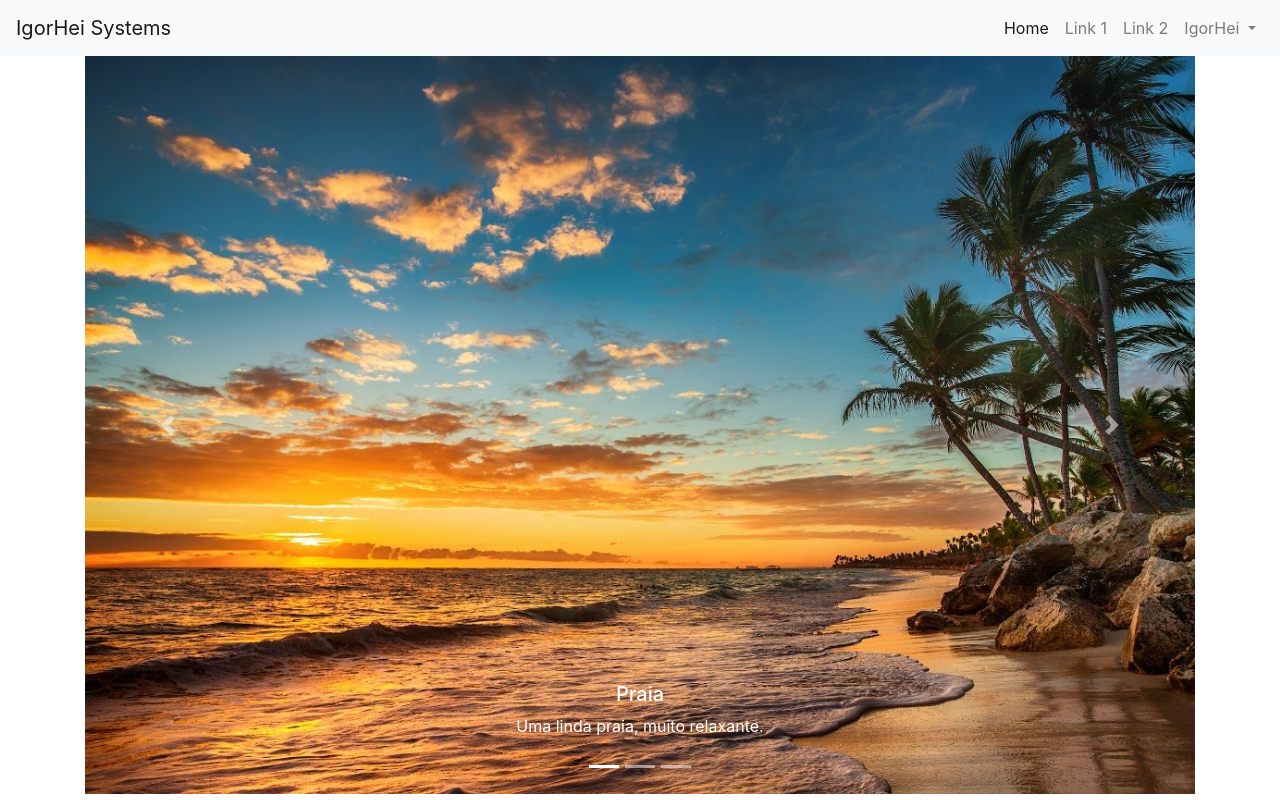
After one commit to IgorHei526/sistema_de_login_AIPR2019v1, a PHP site: page /slider.php in a window 1280 px wide. The commit adds this page. Run offline with PHP 8.4, Linux system fonts and the light colour scheme; a user stored in the database is signed in; data comes from the database, SQL or seed files in the repository.

Commit message:
Criação do slider.php
Carrossel de Imagens

```diff
--- a/profile.php
+++ b/profile.php
@@ -39,9 +39,9 @@ require_once 'session.php';
                         <?= $usuario ?>
                     </a>
                     <div class="dropdown-menu" aria-labelledby="navbarDropdownMenuLink">
-                        <a class="dropdown-item" href="#">Configurações</a>
+                        <a class="dropdown-item" href="slider.php">Fotos</a>
+                        <a class="dropdown-item" href="#">Config</a>
                         <a class="dropdown-item" href="sair.php">Sair</a>
-                        <a class="dropdown-item" href="#">Link 3</a>
                     </div>
                 </li>
             </ul>
--- /dev/null
+++ b/slider.php
@@ -0,0 +1,106 @@
+<?php
+// Protegendo profile.php só para usuários logados
+require_once 'session.php';
+?>
+
+<!doctype html>
+<html lang="pt-br">
+
+<head>
+    <!-- Required meta tags -->
+    <meta charset="utf-8">
+    <meta name="viewport" content="width=device-width, initial-scale=1, shrink-to-fit=no">
+
+    <!-- Bootstrap CSS -->
+    <link rel="stylesheet" href="https://stackpath.bootstrapcdn.com/bootstrap/4.3.1/css/bootstrap.min.css" integrity="sha384-ggOyR0iXCbMQv3Xipma34MD+dH/1fQ784/j6cY/iJTQUOhcWr7x9JvoRxT2MZw1T" crossorigin="anonymous">
+
+    <title>Álbum de Fotos</title>
+</head>
+
+<body>
+
+    <nav class="navbar navbar-expand-lg navbar-light bg-light">
+        <a class="navbar-brand" href="#">IgorHei Systems</a>
+        <button class="navbar-toggler" type="button" data-toggle="collapse" data-target="#navbarNavDropdown" aria-controls="navbarNavDropdown" aria-expanded="false" aria-label="Alterna navegação">
+            <span class="navbar-toggler-icon"></span>
+        </button>
+        <div class="collapse navbar-collapse" id="navbarNavDropdown">
+            <ul class="navbar-nav ml-auto">
+                <li class="nav-item active">
+                    <a class="nav-link" href="profile.php">Home <span class="sr-only">(Página atual)</span></a>
+                </li>
+                <li class="nav-item">
+                    <a class="nav-link" href="slider.php">Link 1</a>
+                </li>
+                <li class="nav-item">
+                    <a class="nav-link" href="#">Link 2</a>
+                </li>
+                <li class="nav-item dropdown">
+                    <a class="nav-link dropdown-toggle" href="#" id="navbarDropdownMenuLink" role="button" data-toggle="dropdown" aria-haspopup="true" aria-expanded="false">
+                        <?= $usuario ?>
+                    </a>
+                    <div class="dropdown-menu" aria-labelledby="navbarDropdownMenuLink">
+                        <a class="dropdown-item" href="#">Fotos</a>
+                        <a class="dropdown-item" href="#">Config</a>
+                        <a class="dropdown-item" href="sair.php">Sair</a>
+                    </div>
+                </li>
+            </ul>
+        </div>
+    </nav>
+
+    <main class="container">
+
+        <div class="bd-example">
+            <div id="carouselExampleCaptions" class="carousel slide" data-ride="carousel">
+                <ol class="carousel-indicators">
+                    <li data-target="#carouselExampleCaptions" data-slide-to="0" class="active"></li>
+                    <li data-target="#carouselExampleCaptions" data-slide-to="1"></li>
+                    <li data-target="#carouselExampleCaptions" data-slide-to="2"></li>
+                </ol>
+                <div class="carousel-inner">
+                    <div class="carousel-item active">
+                        <img src="images/paisagem1.jpg" class="d-block w-100" alt="...">
+                        <div class="carousel-caption d-none d-md-block">
+                            <h5>Praia</h5>
+                            <p>Uma linda praia, muito relaxante.</p>
+                        </div>
+                    </div>
+                    <div class="carousel-item">
+                        <img src="images/paisagem2.jpg" class="d-block w-100" alt="...">
+                        <div class="carousel-caption d-none d-md-block">
+                            <h5>Pedra</h5>
+                            <p>Ninguém sabe como ela foi parar ali.</p>
+                        </div>
+                    </div>
+                    <div class="carousel-item">
+                        <img src="images/paisagem3.jpg" class="d-block w-100" alt="...">
+                        <div class="carousel-caption d-none d-md-block">
+                            <h5>Casa</h5>
+                            <p>Uma casa em um local muito confortável.</p>
+                        </div>
+                    </div>
+                </div>
+                <a class="carousel-control-prev" href="#carouselExampleCaptions" role="button" data-slide="prev">
+                    <span class="carousel-control-prev-icon" aria-hidden="true"></span>
+                    <span class="sr-only">Previous</span>
+                </a>
+                <a class="carousel-control-next" href="#carouselExampleCaptions" role="button" data-slide="next">
+                    <span class="carousel-control-next-icon" aria-hidden="true"></span>
+                    <span class="sr-only">Next</span>
+                </a>
+            </div>
+        </div>
+
+    </main>
+
+
+
+    <!-- Optional JavaScript -->
+    <!-- jQuery first, then Popper.js, then Bootstrap JS -->
+    <script src="https://code.jquery.com/jquery-3.3.1.slim.min.js" integrity="sha384-q8i/X+965DzO0rT7abK41JStQIAqVgRVzpbzo5smXKp4YfRvH+8abtTE1Pi6jizo" crossorigin="anonymous"></script>
+    <script src="https://cdnjs.cloudflare.com/ajax/libs/popper.js/1.14.7/umd/popper.min.js" integrity="sha384-UO2eT0CpHqdSJQ6hJty5KVphtPhzWj9WO1clHTMGa3JDZwrnQq4sF86dIHNDz0W1" crossorigin="anonymous"></script>
+    <script src="https://stackpath.bootstrapcdn.com/bootstrap/4.3.1/js/bootstrap.min.js" integrity="sha384-JjSmVgyd0p3pXB1rRibZUAYoIIy6OrQ6VrjIEaFf/nJGzIxFDsf4x0xIM+B07jRM" crossorigin="anonymous"></script>
+</body>
+
+</html>
```
Also changed, not shown: images/paisagem1.jpg (added), images/paisagem2.jpg (added), images/paisagem3.jpg (added).
